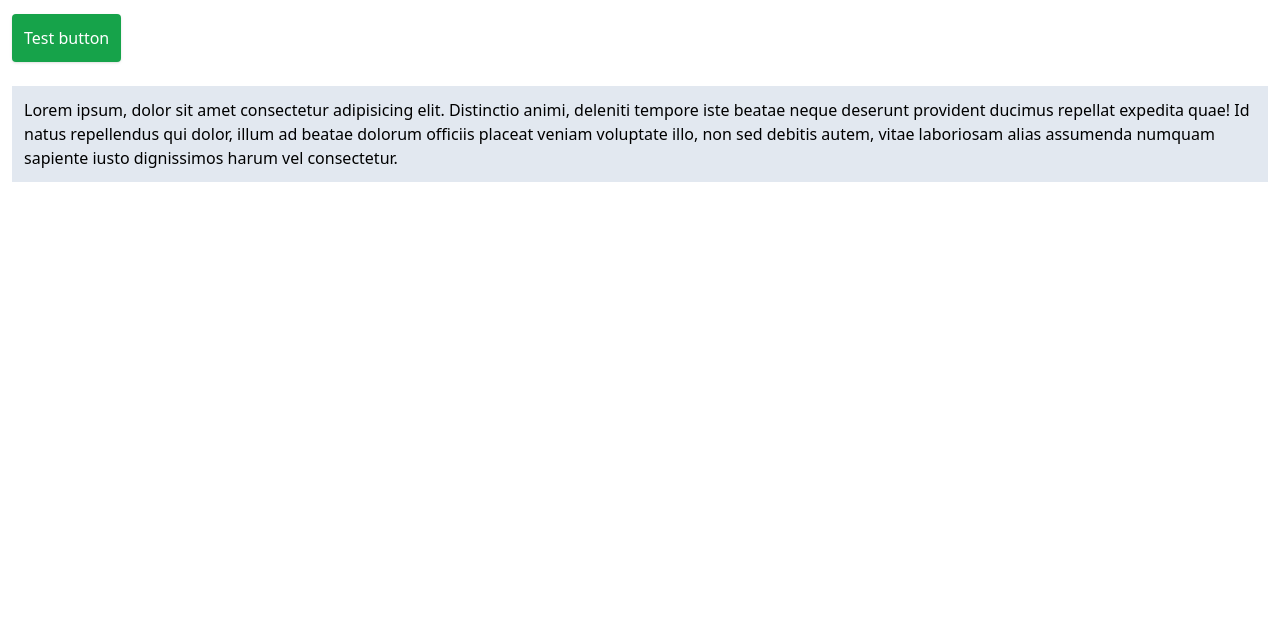
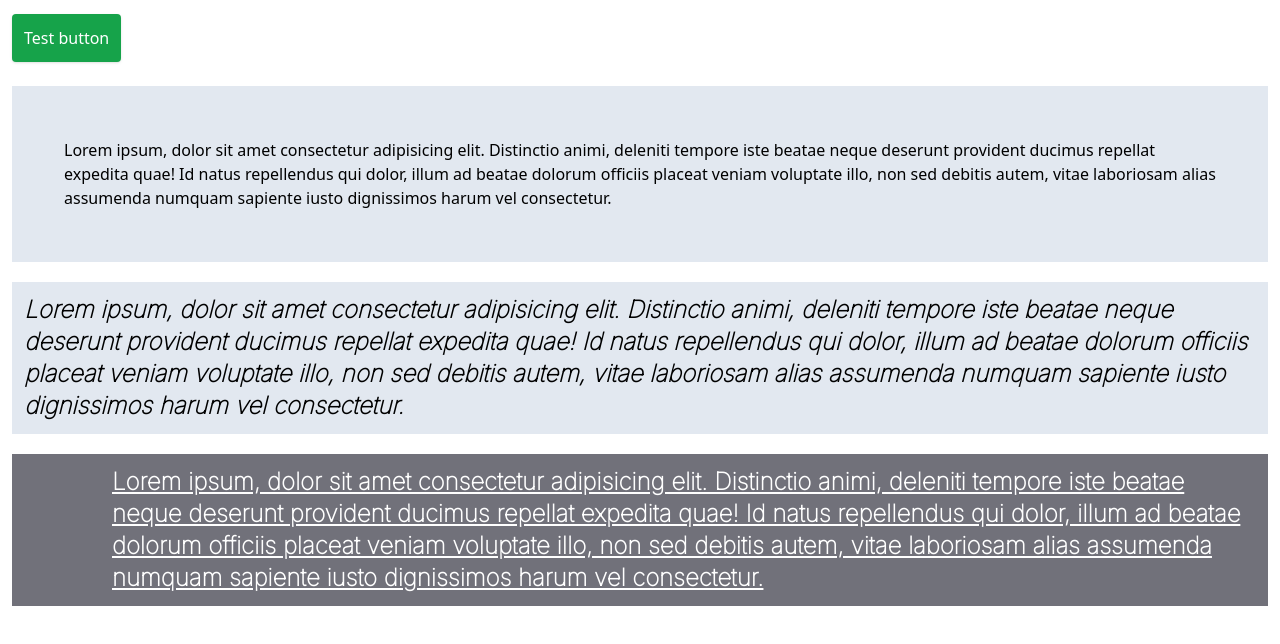
Before and after one commit to ronaldkwandy3/tailwindcss-practice, a website: page index.html in a window 1280 px wide. Shown: the part 70-714 px from the top of the page. Drawn offline with Linux system fonts and the light colour scheme.

Commit message:
Chore: practice

```diff
--- a/index.html
+++ b/index.html
@@ -3,6 +3,12 @@
   <head>
     <meta charset="UTF-8" />
     <meta name="viewport" content="width=device-width, initial-scale=1.0" />
+    <link rel="preconnect" href="https://fonts.googleapis.com" />
+    <link rel="preconnect" href="https://fonts.gstatic.com" crossorigin />
+    <link
+      href="https://fonts.googleapis.com/css2?family=Inter:wght@100&display=swap"
+      rel="stylesheet"
+    />
     <link rel="stylesheet" href="public/css/style.css" />
   </head>
   <body>
@@ -12,7 +18,25 @@
       class="bg-green-600 p-3 text-white inline-block m-3 rounded shadow hover:bg-green-700"
       >Test button</a
     >
-    <p class="m-3 bg-slate-200 p-3">
+    <p class="m-3 bg-slate-200 p-13 mb-5">
+      Lorem ipsum, dolor sit amet consectetur adipisicing elit. Distinctio
+      animi, deleniti tempore iste beatae neque deserunt provident ducimus
+      repellat expedita quae! Id natus repellendus qui dolor, illum ad beatae
+      dolorum officiis placeat veniam voluptate illo, non sed debitis autem,
+      vitae laboriosam alias assumenda numquam sapiente iusto dignissimos harum
+      vel consectetur.
+    </p>
+    <p class="m-3 bg-slate-200 p-3 mb-5 font-inter text-2xl font-bold italic">
+      Lorem ipsum, dolor sit amet consectetur adipisicing elit. Distinctio
+      animi, deleniti tempore iste beatae neque deserunt provident ducimus
+      repellat expedita quae! Id natus repellendus qui dolor, illum ad beatae
+      dolorum officiis placeat veniam voluptate illo, non sed debitis autem,
+      vitae laboriosam alias assumenda numquam sapiente iusto dignissimos harum
+      vel consectetur.
+    </p>
+    <p
+      class="m-3 bg-zinc-500 text-white p-3 mb-5 font-inter text-2xl font-bold underline pl-[100px]"
+    >
       Lorem ipsum, dolor sit amet consectetur adipisicing elit. Distinctio
       animi, deleniti tempore iste beatae neque deserunt provident ducimus
       repellat expedita quae! Id natus repellendus qui dolor, illum ad beatae
--- a/tailwind.config.js
+++ b/tailwind.config.js
@@ -2,7 +2,17 @@
 module.exports = {
   content: ["./**/*.{html,js}"],
   theme: {
-    extend: {},
+    extend: {
+      colors: {
+        clifford: '#da373d',
+      },
+      spacing: {
+        13: '3.25rem',
+      },
+      fontFamily: {
+        inter: ['inter']
+      }
+    },
   },
   plugins: [],
 }
```
Also changed, not shown: public/css/style.css.
